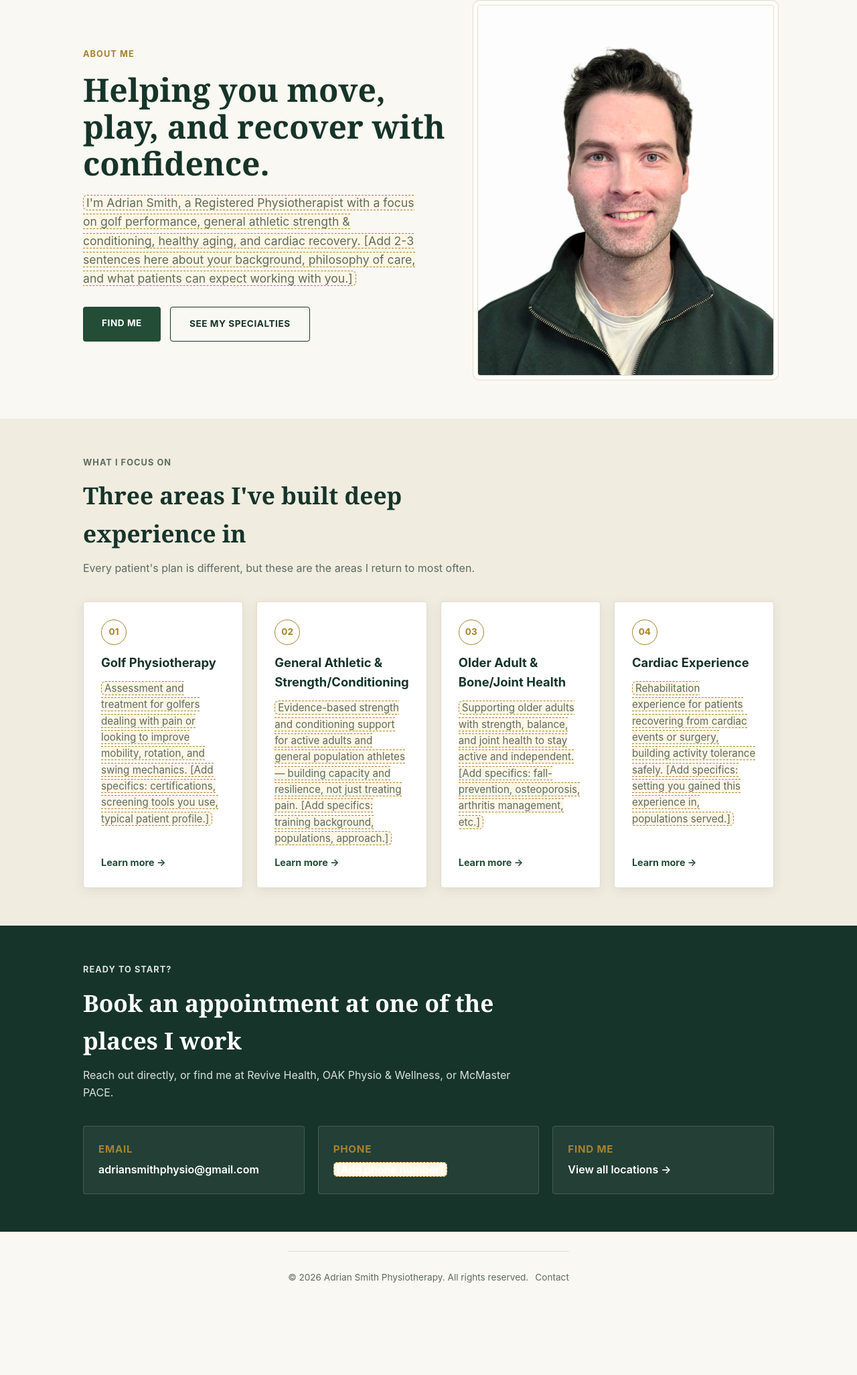
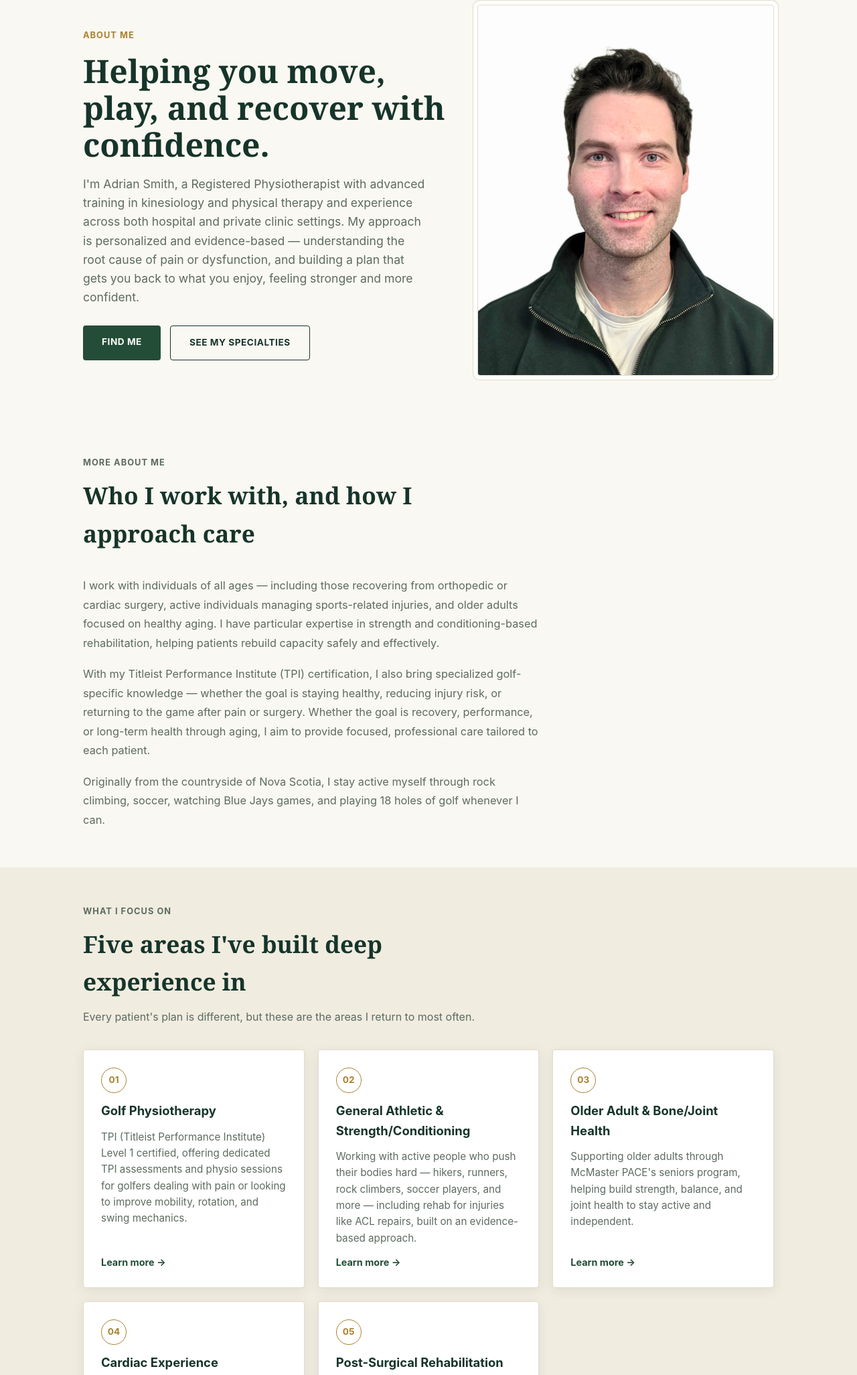
Before and after one commit to smithaa-cpu/adrian-smith-physio, a plain HTML site: page index.html in a window 1280 px wide. Shown: the part 134-2187 px from the top of the page at 67% size. Before the commit the page ends 2108 px from the top, so only its background shows below. Drawn offline with Linux system fonts and the light colour scheme.

Commit message:
Add files via upload

```diff
--- a/index.html
+++ b/index.html
@@ -33,10 +33,11 @@
           <p class="eyebrow">About Me</p>
           <h1>Helping you move, play, and recover with confidence.</h1>
           <p class="lede">
-            <span class="placeholder">I'm Adrian Smith, a Registered Physiotherapist with a focus on golf
-            performance, general athletic strength &amp; conditioning, healthy aging, and cardiac recovery.
-            [Add 2-3 sentences here about your background, philosophy of care, and what patients can
-            expect working with you.]</span>
+            I'm Adrian Smith, a Registered Physiotherapist with advanced training in kinesiology and
+            physical therapy and experience across both hospital and private clinic settings. My
+            approach is personalized and evidence-based — understanding the root cause of pain or
+            dysfunction, and building a plan that gets you back to what you enjoy, feeling stronger
+            and more confident.
           </p>
           <div class="hero-actions">
             <a href="locations.html" class="btn btn-primary">Find Me</a>
@@ -49,12 +50,42 @@
       </div>
     </section>
 
+    <!-- More about me -->
+    <section>
+      <div class="container">
+        <div class="section-heading">
+          <p class="eyebrow">More About Me</p>
+          <h2>Who I work with, and how I approach care</h2>
+        </div>
+        <div class="bio-text">
+          <p>
+            I work with individuals of all ages — including those recovering from orthopedic or
+            cardiac surgery, active individuals managing sports-related injuries, and older adults
+            focused on healthy aging. I have particular expertise in strength and
+            conditioning-based rehabilitation, helping patients rebuild capacity safely and
+            effectively.
+          </p>
+          <p>
+            With my Titleist Performance Institute (TPI) certification, I also bring specialized
+            golf-specific knowledge — whether the goal is staying healthy, reducing injury risk, or
+            returning to the game after pain or surgery. Whether the goal is recovery, performance,
+            or long-term health through aging, I aim to provide focused, professional care tailored
+            to each patient.
+          </p>
+          <p>
+            Originally from the countryside of Nova Scotia, I stay active myself through rock
+            climbing, soccer, watching Blue Jays games, and playing 18 holes of golf whenever I can.
+          </p>
+        </div>
+      </div>
+    </section>
+
     <!-- Specialty highlights -->
     <section class="section-alt">
       <div class="container">
         <div class="section-heading">
           <p class="eyebrow">What I Focus On</p>
-          <h2>Three areas I've built deep experience in</h2>
+          <h2>Five areas I've built deep experience in</h2>
           <p>Every patient's plan is different, but these are the areas I return to most often.</p>
         </div>
         <div class="card-grid">
@@ -62,9 +93,9 @@
             <span class="icon">01</span>
             <h3>Golf Physiotherapy</h3>
             <p>
-              <span class="placeholder">Assessment and treatment for golfers dealing with pain or
-              looking to improve mobility, rotation, and swing mechanics. [Add specifics: certifications,
-              screening tools you use, typical patient profile.]</span>
+              TPI (Titleist Performance Institute) Level 1 certified, offering dedicated TPI
+              assessments and physio sessions for golfers dealing with pain or looking to improve
+              mobility, rotation, and swing mechanics.
             </p>
             <a href="specialties.html#golf" class="card-link">Learn more →</a>
           </div>
@@ -72,9 +103,9 @@
             <span class="icon">02</span>
             <h3>General Athletic &amp; Strength/Conditioning</h3>
             <p>
-              <span class="placeholder">Evidence-based strength and conditioning support for active
-              adults and general population athletes — building capacity and resilience, not just
-              treating pain. [Add specifics: training background, populations, approach.]</span>
+              Working with active people who push their bodies hard — hikers, runners, rock
+              climbers, soccer players, and more — including rehab for injuries like ACL repairs,
+              built on an evidence-based approach.
             </p>
             <a href="specialties.html#athletic" class="card-link">Learn more →</a>
           </div>
@@ -82,9 +113,8 @@
             <span class="icon">03</span>
             <h3>Older Adult &amp; Bone/Joint Health</h3>
             <p>
-              <span class="placeholder">Supporting older adults with strength, balance, and joint health
-              to stay active and independent. [Add specifics: fall-prevention, osteoporosis, arthritis
-              management, etc.]</span>
+              Supporting older adults through McMaster PACE's seniors program, helping build
+              strength, balance, and joint health to stay active and independent.
             </p>
             <a href="specialties.html#older-adult" class="card-link">Learn more →</a>
           </div>
@@ -92,11 +122,20 @@
             <span class="icon">04</span>
             <h3>Cardiac Experience</h3>
             <p>
-              <span class="placeholder">Rehabilitation experience for patients recovering from cardiac
-              events or surgery, building activity tolerance safely. [Add specifics: setting you gained
-              this experience in, populations served.]</span>
+              Cardiac rehabilitation through McMaster PACE's cardiac program — supporting patients
+              recovering from heart attacks, cardiac surgery, and other cardiac events.
             </p>
             <a href="specialties.html#cardiac" class="card-link">Learn more →</a>
+          </div>
+          <div class="card">
+            <span class="icon">05</span>
+            <h3>Post-Surgical Rehabilitation</h3>
+            <p>
+              Guiding patients through recovery from total hip and knee replacements, shoulder
+              rotator cuff repairs, and fractures — restoring strength, range of motion, and
+              confidence at each stage of healing.
+            </p>
+            <a href="specialties.html#post-surgical" class="card-link">Learn more →</a>
           </div>
         </div>
       </div>
@@ -114,10 +153,6 @@
           <div class="contact-item">
             <h4>Email</h4>
             <a href="mailto:adriansmithphysio@gmail.com">adriansmithphysio@gmail.com</a>
-          </div>
-          <div class="contact-item">
-            <h4>Phone</h4>
-            <a href="tel:+10000000000" class="placeholder">[Add phone number]</a>
           </div>
           <div class="contact-item">
             <h4>Find Me</h4>
--- a/styles.css
+++ b/styles.css
@@ -54,10 +54,8 @@ a {
 
 /* ---------- Placeholder marker ---------- */
 .placeholder {
-  background: #fff6e5;
-  border: 1px dashed var(--color-accent);
-  border-radius: 6px;
-  padding: 0 4px;
+  font-style: italic;
+  color: var(--color-ink-soft);
 }
 
 .placeholder-note {
@@ -308,10 +306,25 @@ section {
   margin: 0;
 }
 
+.bio-text {
+  max-width: 68ch;
+}
+
+.bio-text p {
+  color: var(--color-ink-soft);
+  font-size: 1.02rem;
+  line-height: 1.75;
+  margin: 0 0 18px;
+}
+
+.bio-text p:last-child {
+  margin-bottom: 0;
+}
+
 /* ---------- Cards ---------- */
 .card-grid {
   display: grid;
-  grid-template-columns: repeat(4, 1fr);
+  grid-template-columns: repeat(3, 1fr);
   gap: 20px;
 }
 
@@ -476,8 +489,9 @@ section {
 
 .contact-grid {
   display: grid;
-  grid-template-columns: repeat(3, 1fr);
+  grid-template-columns: repeat(2, 1fr);
   gap: 20px;
+  max-width: 640px;
 }
 
 @media (max-width: 900px) {
```
Also changed, not shown: contact.html (+0 -4 lines), locations.html (+2 -2 lines), specialties.html (+39 -25 lines).
